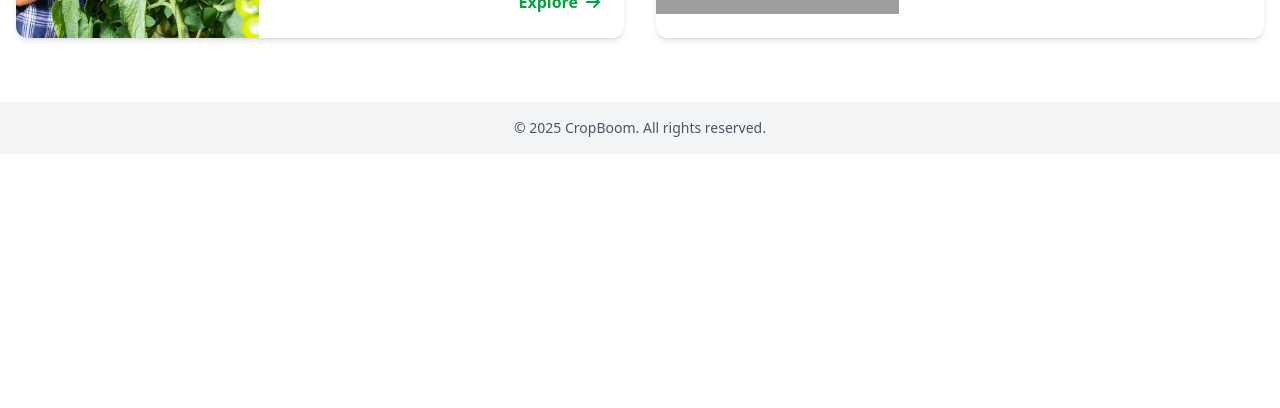
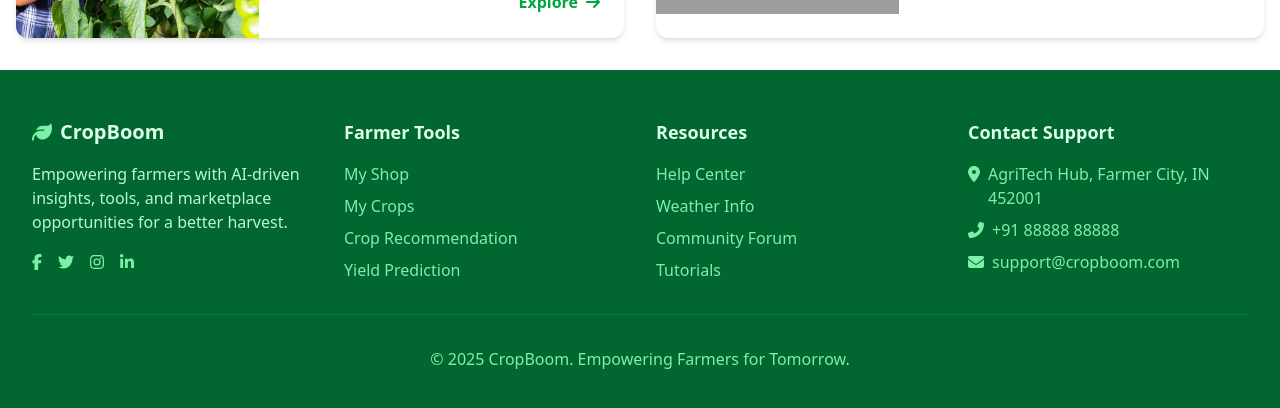
Before and after one commit to sharmmohit/KrishiMitra-Frontend, a React (Vite) app: page /FarmerHomePage in a window 1280 px wide. Shown: the part 1186-1594 px from the top of the page. Before the commit the page ends 1340 px from the top, so only its background shows below. Built offline with nearby package versions, Linux system fonts and the light colour scheme; no server answers; grey boxes are pictures that could not be loaded.

Commit message:
farmer home page footer update

```diff
--- a/src/App.jsx
+++ b/src/App.jsx
@@ -26,7 +26,7 @@ function App() {
   return (
     <BrowserRouter>
       <Routes>
-        <Route path="/" element={<FarmerHomePage />} />
+        <Route path="/" element={<FarmerHomePage/>} />
         <Route path="/signin" element={<SignIn />} />
 
         {/* Registration */}
--- a/src/Components/Farmer/FarmerHomePage.jsx
+++ b/src/Components/Farmer/FarmerHomePage.jsx
@@ -2,6 +2,9 @@ import React, { useState, useRef, useEffect } from 'react';
 import { useNavigate, Link, useLocation } from 'react-router-dom';
 import { FontAwesomeIcon } from '@fortawesome/react-fontawesome';
 import {
+  faEnvelope,
+faLocationDot,
+faPhoneAlt,
   faLeaf,
   faTractor,
   faSignOutAlt,
@@ -9,6 +12,7 @@ import {
   faBoxOpen,
   faArrowRight
 } from '@fortawesome/free-solid-svg-icons';
+import { faFacebookF, faTwitter, faInstagram, faLinkedinIn } from "@fortawesome/free-brands-svg-icons";
 import PropTypes from 'prop-types';
 
 // Import placeholder images (you should replace these with your actual images)
@@ -244,9 +248,84 @@ function FarmerHomePage() {
         </div>
       </main>
 
-      <footer className="bg-gray-100 py-4 text-center text-gray-600 text-sm mt-8">
-        &copy; {new Date().getFullYear()} CropBoom. All rights reserved.
-      </footer>
+      {/* Footer */}
+<footer className="w-full bg-green-800 text-white py-12">
+  <div className="max-w-7xl mx-auto px-4 md:px-8">
+    <div className="grid grid-cols-1 md:grid-cols-4 gap-8">
+
+      {/* Logo and Description */}
+      <div className="space-y-4">
+        <div className="flex items-center">
+          <FontAwesomeIcon icon={faLeaf} size="lg" className="text-green-300 mr-2" />
+          <span className="text-xl font-bold text-green-100">CropBoom</span>
+        </div>
+        <p className="text-green-200">
+          Empowering farmers with AI-driven insights, tools, and marketplace opportunities for a better harvest.
+        </p>
+        <div className="flex space-x-4">
+          <a href="#" className="text-green-300 hover:text-white transition-colors">
+            <FontAwesomeIcon icon={faFacebookF} />
+          </a>
+          <a href="#" className="text-green-300 hover:text-white transition-colors">
+            <FontAwesomeIcon icon={faTwitter} />
+          </a>
+          <a href="#" className="text-green-300 hover:text-white transition-colors">
+            <FontAwesomeIcon icon={faInstagram} />
+          </a>
+          <a href="#" className="text-green-300 hover:text-white transition-colors">
+            <FontAwesomeIcon icon={faLinkedinIn} />
+          </a>
+        </div>
+      </div>
+
+      {/* Farmer Tools / Quick Links */}
+      <div>
+        <h3 className="text-lg font-semibold mb-4 text-green-100">Farmer Tools</h3>
+        <ul className="space-y-2">
+          <li><Link to="/farmer/shop" className="text-green-300 hover:text-white transition-colors">My Shop</Link></li>
+          <li><Link to="/farmer/products" className="text-green-300 hover:text-white transition-colors">My Crops</Link></li>
+          <li><Link to="/crop-recommendation" className="text-green-300 hover:text-white transition-colors">Crop Recommendation</Link></li>
+          <li><Link to="/yield-prediction" className="text-green-300 hover:text-white transition-colors">Yield Prediction</Link></li>
+        </ul>
+      </div>
+
+      {/* Support & Resources */}
+      <div>
+        <h3 className="text-lg font-semibold mb-4 text-green-100">Resources</h3>
+        <ul className="space-y-2">
+          <li><Link to="/faq" className="text-green-300 hover:text-white transition-colors">Help Center</Link></li>
+          <li><Link to="/weather" className="text-green-300 hover:text-white transition-colors">Weather Info</Link></li>
+          <li><Link to="/community" className="text-green-300 hover:text-white transition-colors">Community Forum</Link></li>
+          <li><Link to="/tutorials" className="text-green-300 hover:text-white transition-colors">Tutorials</Link></li>
+        </ul>
+      </div>
+
+      {/* Contact Info */}
+      <div>
+        <h3 className="text-lg font-semibold mb-4 text-green-100">Contact Support</h3>
+        <address className="not-italic space-y-2 text-green-300">
+          <p className="flex items-start">
+            <FontAwesomeIcon icon={faLocationDot} className="mt-1 mr-2" />
+            <span>AgriTech Hub, Farmer City, IN 452001</span>
+          </p>
+          <p className="flex items-center">
+            <FontAwesomeIcon icon={faPhoneAlt} className="mr-2" />
+            <a href="tel:+918888888888">+91 88888 88888</a>
+          </p>
+          <p className="flex items-center">
+            <FontAwesomeIcon icon={faEnvelope} className="mr-2" />
+            <a href="mailto:support@cropboom.com">support@cropboom.com</a>
+          </p>
+        </address>
+      </div>
+    </div>
+
+    {/* Copyright */}
+    <div className="border-t border-green-700 mt-8 pt-8 text-center text-green-300">
+      <p>&copy; {new Date().getFullYear()} CropBoom. Empowering Farmers for Tomorrow.</p>
+    </div>
+  </div>
+</footer>
     </div>
   );
 }
@@ -259,4 +338,5 @@ FarmerHomePage.propTypes = {
   })
 };
 
+
 export default FarmerHomePage;
```
